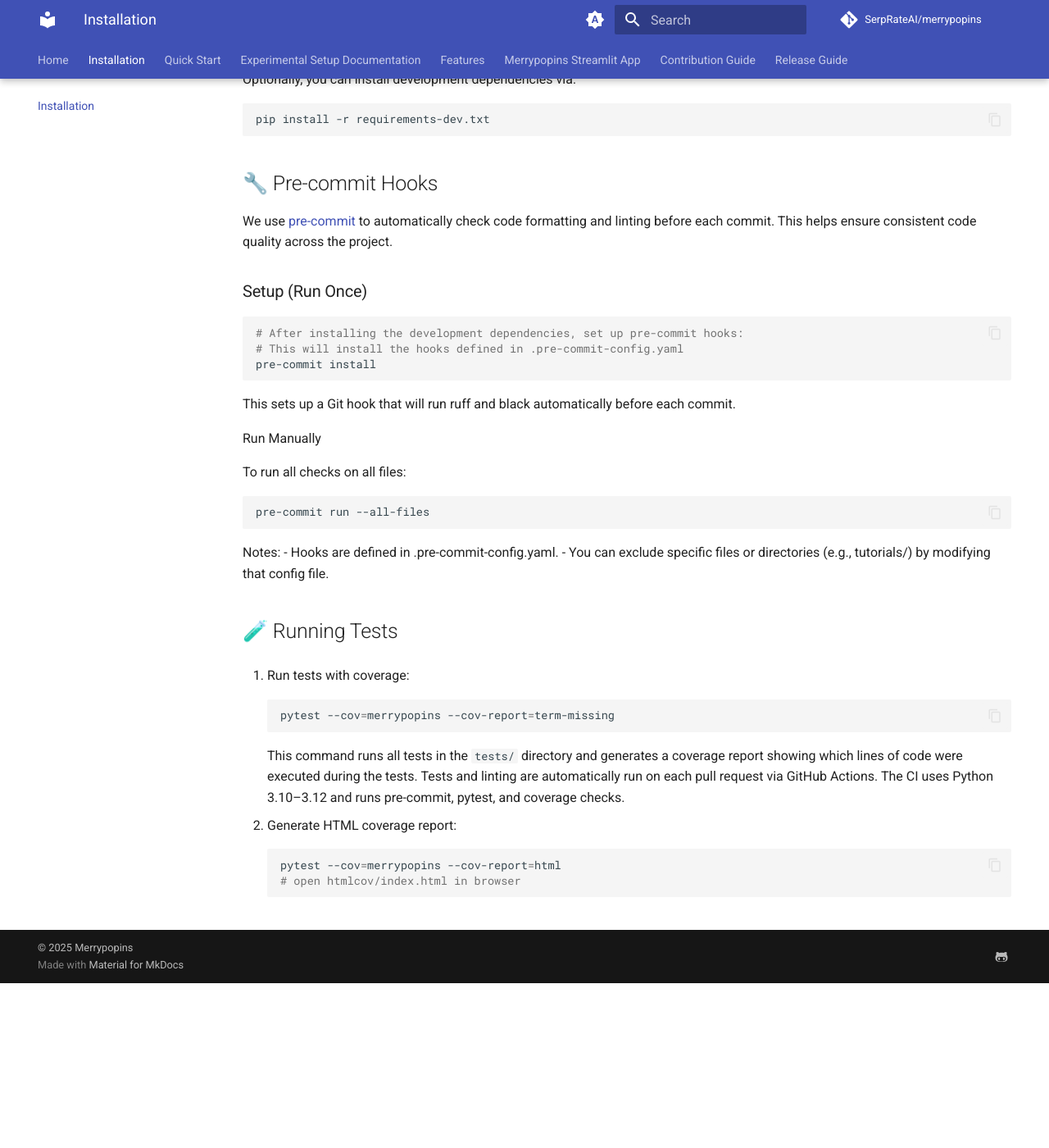
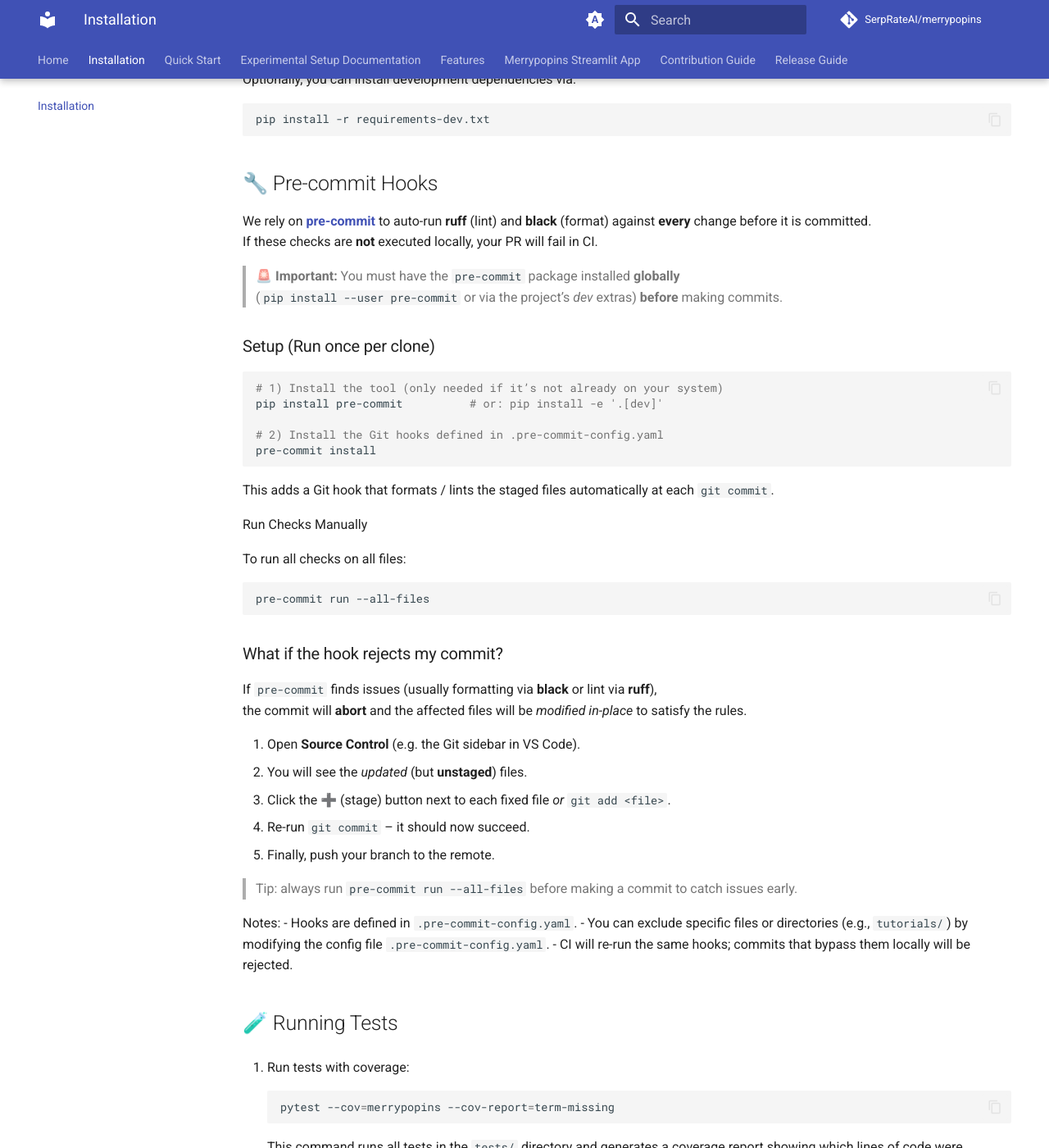
Before and after one commit to SerpRateAI/merrypopins, an MkDocs documentation site: the page built from docs/installation.md, in a window 1280 px wide and 1400 px high, scrolled down 955 px. Shown: the whole window at 82% size. Built offline with MkDocs 1.6.1 and Material for MkDocs 9.7.7, drawn with Linux system fonts in a browser that asks for light colours; comment, search, counter and statistics services are not loaded; before the commit the page ends 2154 px from its top, so only the background shows below that.

Commit message:
fix pre-commit hook issues

````diff
--- a/docs/installation.md
+++ b/docs/installation.md
@@ -41,19 +41,25 @@ All core and development dependencies are tested with Python 3.10 through 3.12.
 
 ## 🔧 Pre-commit Hooks
 
-We use [pre-commit](https://pre-commit.com/) to automatically check code formatting and linting before each commit. This helps ensure consistent code quality across the project.
+We rely on [**pre-commit**](https://pre-commit.com/) to auto-run **ruff** (lint) and **black** (format) against **every** change before it is committed.
+If these checks are **not** executed locally, your PR will fail in CI.
 
-### Setup (Run Once)
+> **🚨 Important:** You must have the `pre-commit` package installed **globally**
+> (`pip install --user pre-commit` or via the project’s *dev* extras) **before** making commits.
+
+### Setup (Run once per clone)
 
 ```bash
-# After installing the development dependencies, set up pre-commit hooks:
-# This will install the hooks defined in .pre-commit-config.yaml
+# 1) Install the tool (only needed if it’s not already on your system)
+pip install pre-commit          # or: pip install -e '.[dev]'
+
+# 2) Install the Git hooks defined in .pre-commit-config.yaml
 pre-commit install
 ```
 
-This sets up a Git hook that will run ruff and black automatically before each commit.
+This adds a Git hook that formats / lints the staged files automatically at each `git commit`.
 
-Run Manually
+Run Checks Manually
 
 To run all checks on all files:
 
@@ -61,9 +67,23 @@ To run all checks on all files:
 pre-commit run --all-files
 ```
 
+### What if the hook rejects my commit?
+
+If `pre-commit` finds issues (usually formatting via **black** or lint via **ruff**),
+the commit will **abort** and the affected files will be *modified in-place* to satisfy the rules.
+
+1. Open **Source Control** (e.g. the Git sidebar in VS Code).
+2. You will see the *updated* (but **unstaged**) files.
+3. Click the **➕** (stage) button next to each fixed file *or* `git add <file>`.
+4. Re-run `git commit` – it should now succeed.
+5. Finally, push your branch to the remote.
+
+> Tip: always run `pre-commit run --all-files` before making a commit to catch issues early.
+
 Notes:
-- Hooks are defined in .pre-commit-config.yaml.
-- You can exclude specific files or directories (e.g., tutorials/) by modifying that config file.
+- Hooks are defined in `.pre-commit-config.yaml`.
+- You can exclude specific files or directories (e.g., `tutorials/`) by modifying the config file `.pre-commit-config.yaml`.
+- CI will re-run the same hooks; commits that bypass them locally will be rejected.
 
 ## 🧪 Running Tests
 2. Run tests with coverage:
````
Also changed, not shown: README.md (+28 -8 lines), 1 other file.
